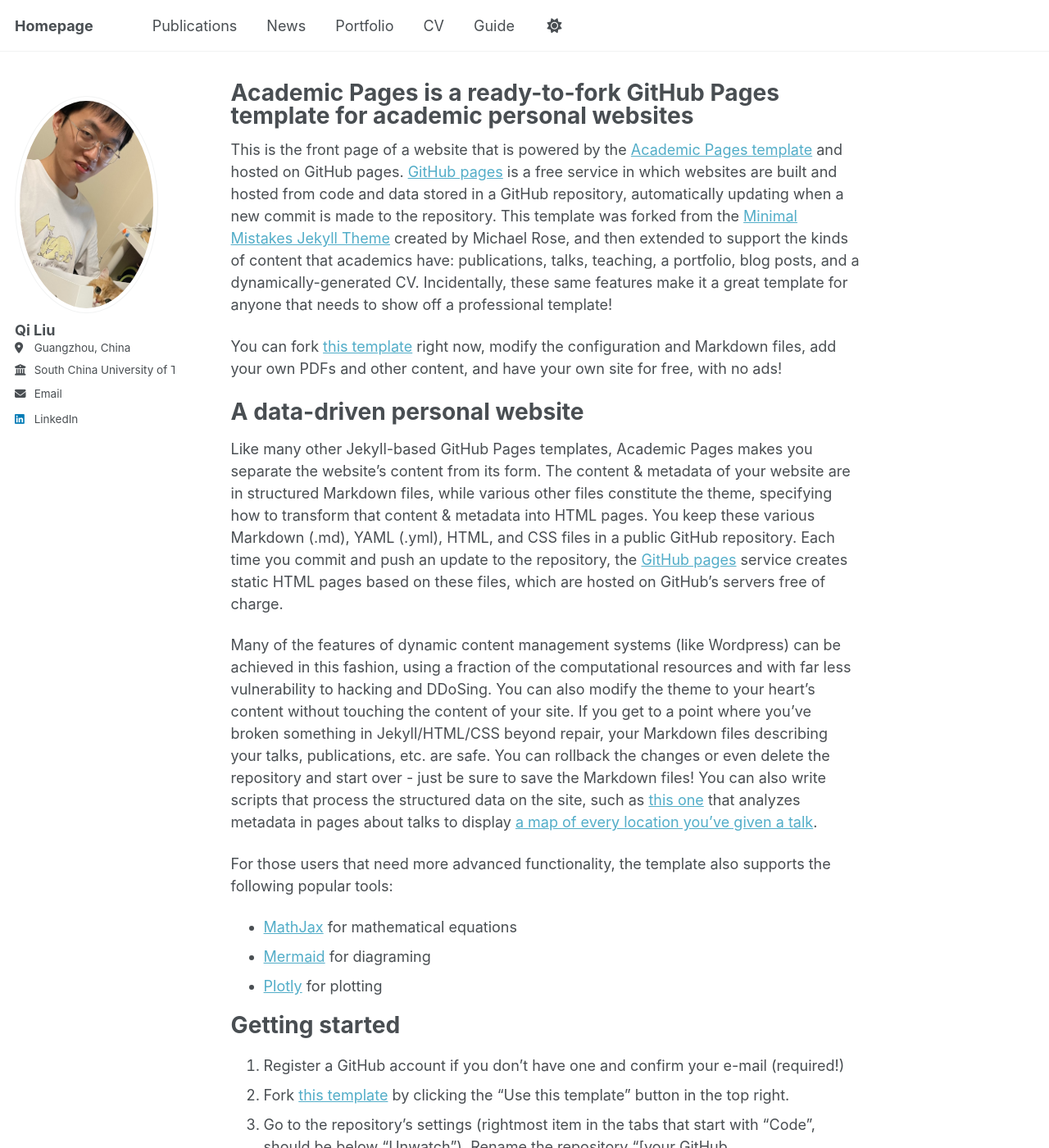
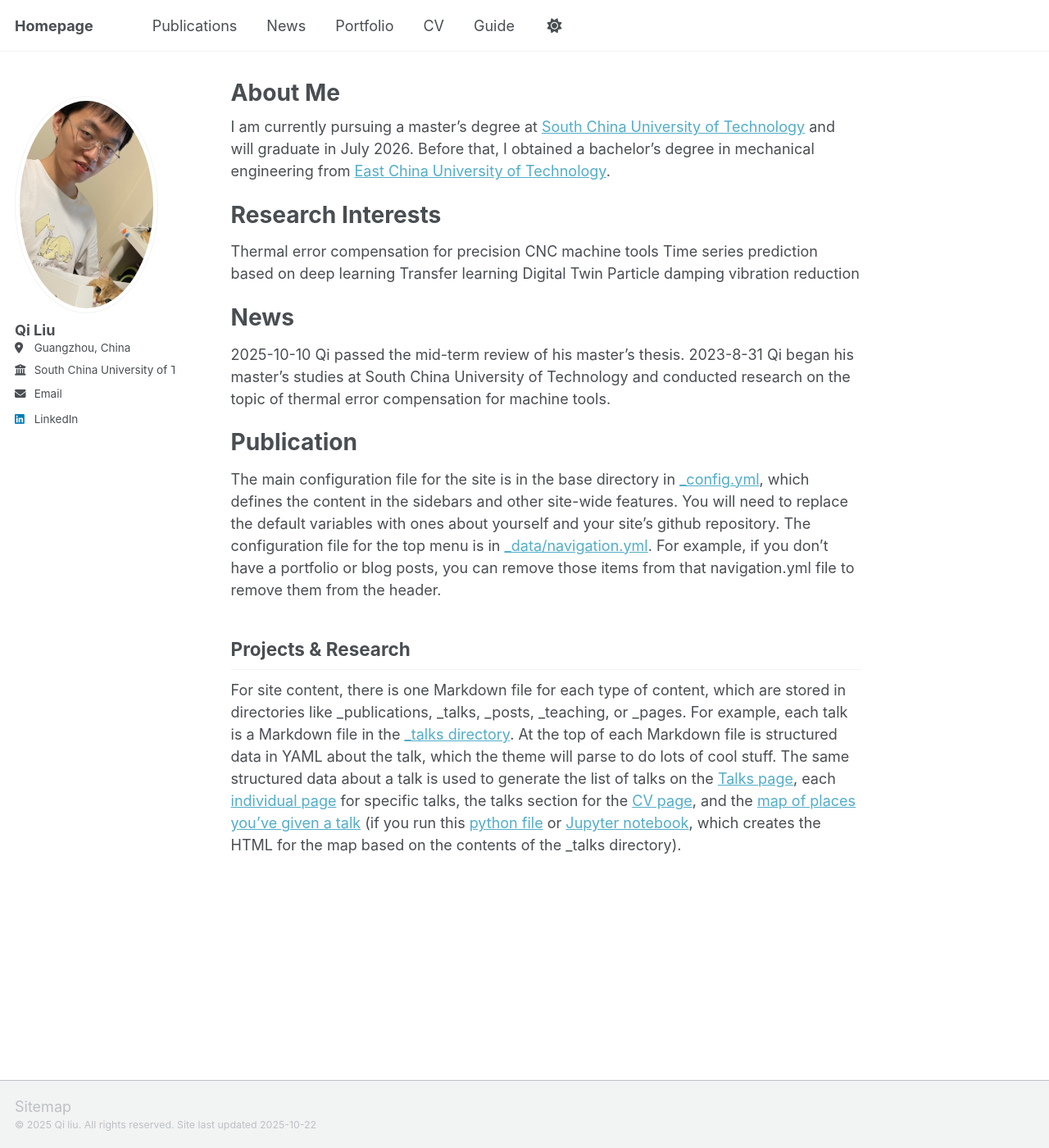
Before and after one commit to qiliu0701/qiliu0701.github.io, a Jekyll site: the page built from _pages/about.md, in a window 1280 px wide and 1400 px high. Shown: the whole window at 82% size. Built offline with Jekyll 4.4.1, drawn with Linux system fonts in a browser that asks for light colours; a script that is not in the unit is left out; some of the changed text lies outside the part shown.

Commit message:
Update about.md

```diff
--- a/_pages/about.md
+++ b/_pages/about.md
@@ -1,56 +1,33 @@
 ---
 permalink: /
-title: "Academic Pages is a ready-to-fork GitHub Pages template for academic personal websites"
+title: "About Me"
 author_profile: true
 redirect_from:
   - /about/
   - /about.html
 ---
 
-This is the front page of a website that is powered by the [Academic Pages template](https://github.com/academicpages/academicpages.github.io) and hosted on GitHub pages. [GitHub pages](https://pages.github.com) is a free service in which websites are built and hosted from code and data stored in a GitHub repository, automatically updating when a new commit is made to the repository. This template was forked from the [Minimal Mistakes Jekyll Theme](https://mmistakes.github.io/minimal-mistakes/) created by Michael Rose, and then extended to support the kinds of content that academics have: publications, talks, teaching, a portfolio, blog posts, and a dynamically-generated CV. Incidentally, these same features make it a great template for anyone that needs to show off a professional template!
+I am currently pursuing a master's degree at [South China University of Technology](https://www.scut.edu.cn/) and will graduate in July 2026. Before that, I obtained a bachelor's degree in mechanical engineering from [East China University of Technology](https://www.ecust.edu.cn/).
 
- You can fork [this template](https://github.com/academicpages/academicpages.github.io) right now, modify the configuration and Markdown files, add your own PDFs and other content, and have your own site for free, with no ads!
+Research Interests
+======
+Thermal error compensation for precision CNC machine tools
+Time series prediction based on deep learning
+Transfer learning
+Digital Twin
+Particle damping vibration reduction
 
-A data-driven personal website
+News
 ======
-Like many other Jekyll-based GitHub Pages templates, Academic Pages makes you separate the website's content from its form. The content & metadata of your website are in structured Markdown files, while various other files constitute the theme, specifying how to transform that content & metadata into HTML pages. You keep these various Markdown (.md), YAML (.yml), HTML, and CSS files in a public GitHub repository. Each time you commit and push an update to the repository, the [GitHub pages](https://pages.github.com/) service creates static HTML pages based on these files, which are hosted on GitHub's servers free of charge.
+2025-10-10
+Qi passed the mid-term review of his master's thesis.
+2023-8-31
+Qi began his master's studies at South China University of Technology and conducted research on the topic of thermal error compensation for machine tools.
 
-Many of the features of dynamic content management systems (like Wordpress) can be achieved in this fashion, using a fraction of the computational resources and with far less vulnerability to hacking and DDoSing. You can also modify the theme to your heart's content without touching the content of your site. If you get to a point where you've broken something in Jekyll/HTML/CSS beyond repair, your Markdown files describing your talks, publications, etc. are safe. You can rollback the changes or even delete the repository and start over - just be sure to save the Markdown files! You can also write scripts that process the structured data on the site, such as [this one](https://github.com/academicpages/academicpages.github.io/blob/master/talkmap.ipynb) that analyzes metadata in pages about talks to display [a map of every location you've given a talk](https://academicpages.github.io/talkmap.html).
-
-For those users that need more advanced functionality, the template also supports the following popular tools:
-- [MathJax](https://www.mathjax.org/) for mathematical equations
-- [Mermaid](https://mermaid.js.org/) for diagraming
-- [Plotly](https://plotly.com/javascript/) for plotting
-
-Getting started
+Publication
 ======
-1. Register a GitHub account if you don't have one and confirm your e-mail (required!)
-1. Fork [this template](https://github.com/academicpages/academicpages.github.io) by clicking the "Use this template" button in the top right.
-1. Go to the repository's settings (rightmost item in the tabs that start with "Code", should be below "Unwatch"). Rename the repository "[your GitHub username].github.io", which will also be your website's URL.
-1. Set site-wide configuration and create content & metadata (see below -- also see [this set of diffs](https://archive.is/3TPas) showing what files were changed to set up [an example site](https://getorg-testacct.github.io) for a user with the username "getorg-testacct")
-1. Upload any files (like PDFs, .zip files, etc.) to the files/ directory. They will appear at https://[your GitHub username].github.io/files/example.pdf.
-1. Check status by going to the repository settings, in the "GitHub pages" section
-
-Site-wide configuration
-------
 The main configuration file for the site is in the base directory in [_config.yml](https://github.com/academicpages/academicpages.github.io/blob/master/_config.yml), which defines the content in the sidebars and other site-wide features. You will need to replace the default variables with ones about yourself and your site's github repository. The configuration file for the top menu is in [_data/navigation.yml](https://github.com/academicpages/academicpages.github.io/blob/master/_data/navigation.yml). For example, if you don't have a portfolio or blog posts, you can remove those items from that navigation.yml file to remove them from the header.
 
-Create content & metadata
+Projects & Research
 ------
 For site content, there is one Markdown file for each type of content, which are stored in directories like _publications, _talks, _posts, _teaching, or _pages. For example, each talk is a Markdown file in the [_talks directory](https://github.com/academicpages/academicpages.github.io/tree/master/_talks). At the top of each Markdown file is structured data in YAML about the talk, which the theme will parse to do lots of cool stuff. The same structured data about a talk is used to generate the list of talks on the [Talks page](https://academicpages.github.io/talks), each [individual page](https://academicpages.github.io/talks/2012-03-01-talk-1) for specific talks, the talks section for the [CV page](https://academicpages.github.io/cv), and the [map of places you've given a talk](https://academicpages.github.io/talkmap.html) (if you run this [python file](https://github.com/academicpages/academicpages.github.io/blob/master/talkmap.py) or [Jupyter notebook](https://github.com/academicpages/academicpages.github.io/blob/master/talkmap.ipynb), which creates the HTML for the map based on the contents of the _talks directory).
-
-**Markdown generator**
-
-The repository includes [a set of Jupyter notebooks](https://github.com/academicpages/academicpages.github.io/tree/master/markdown_generator
-) that converts a CSV containing structured data about talks or presentations into individual Markdown files that will be properly formatted for the Academic Pages template. The sample CSVs in that directory are the ones I used to create my own personal website at stuartgeiger.com. My usual workflow is that I keep a spreadsheet of my publications and talks, then run the code in these notebooks to generate the Markdown files, then commit and push them to the GitHub repository.
-
-How to edit your site's GitHub repository
-------
-Many people use a git client to create files on their local computer and then push them to GitHub's servers. If you are not familiar with git, you can directly edit these configuration and Markdown files directly in the github.com interface. Navigate to a file (like [this one](https://github.com/academicpages/academicpages.github.io/blob/master/_talks/2012-03-01-talk-1.md) and click the pencil icon in the top right of the content preview (to the right of the "Raw | Blame | History" buttons). You can delete a file by clicking the trashcan icon to the right of the pencil icon. You can also create new files or upload files by navigating to a directory and clicking the "Create new file" or "Upload files" buttons.
-
-Example: editing a Markdown file for a talk
-![Editing a Markdown file for a talk](/images/editing-talk.png)
-
-For more info
-------
-More info about configuring Academic Pages can be found in [the guide](https://academicpages.github.io/markdown/), the [growing wiki](https://github.com/academicpages/academicpages.github.io/wiki), and you can always [ask a question on GitHub](https://github.com/academicpages/academicpages.github.io/discussions). The [guides for the Minimal Mistakes theme](https://mmistakes.github.io/minimal-mistakes/docs/configuration/) (which this theme was forked from) might also be helpful.
```
